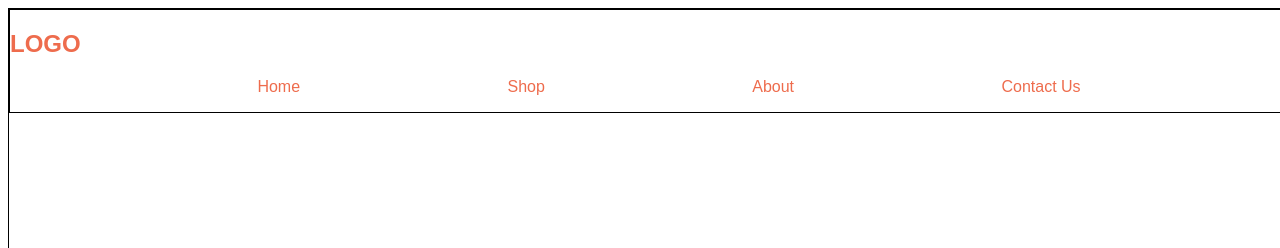
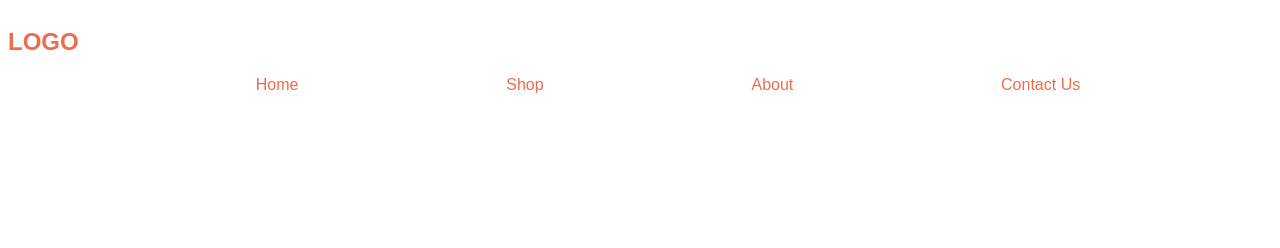
Before and after one commit to chrispy623/cookieStore, a plain HTML site: page contact.html in a window 1280 px wide. Shown: the top 248 px of the page. Drawn offline with Linux system fonts and the light colour scheme.

Commit message:
Update style.css
updated border on contact page nav

```diff
--- a/style.css
+++ b/style.css
@@ -914,11 +914,6 @@ nav a:hover {
     "contact map"
     "footer footer";
   height: auto;
-  border: 1px solid;
-}
-
-#contactPage-container nav {
-  border: 1px solid;
 }
 
 #contact-container {
```
